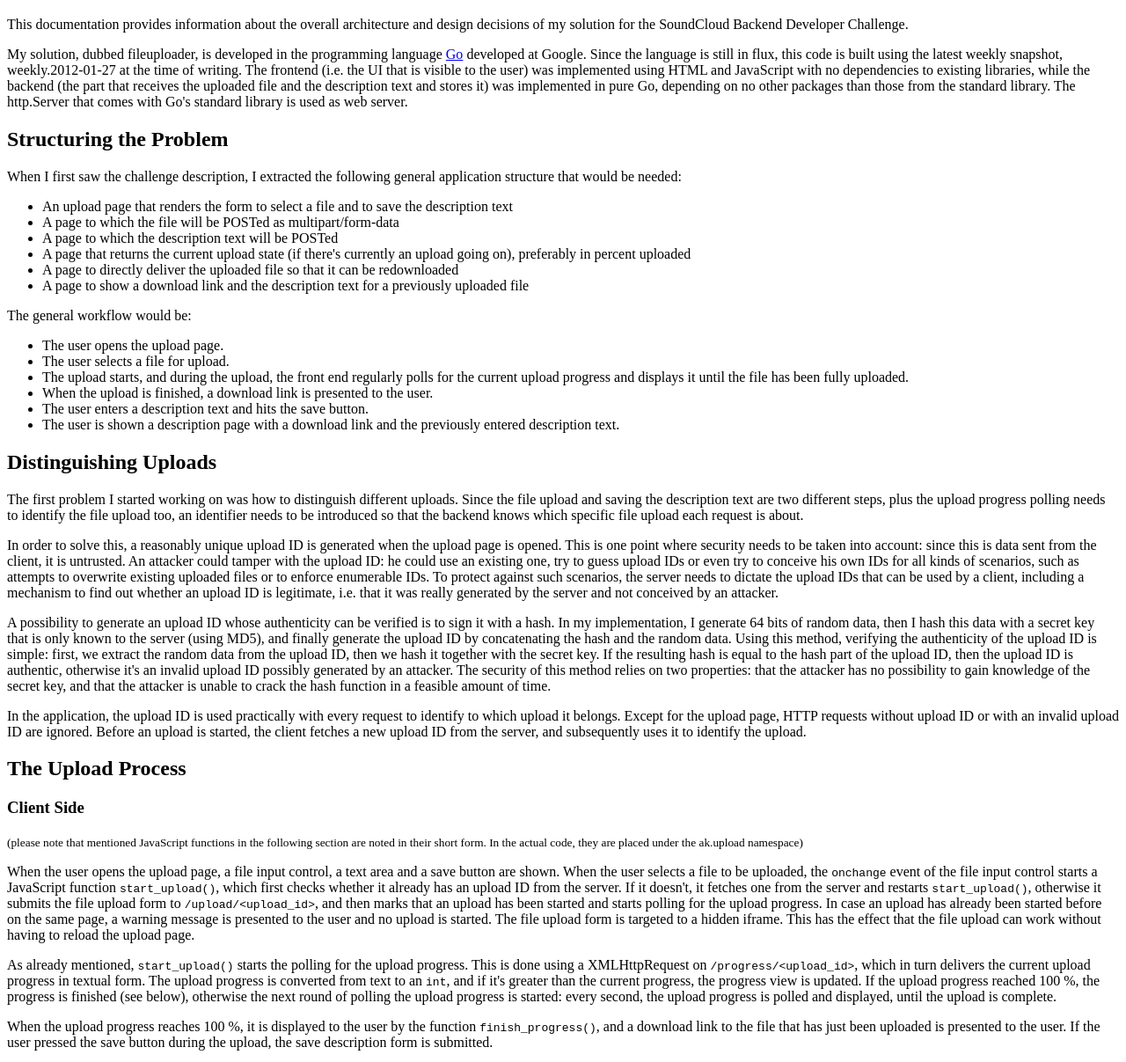
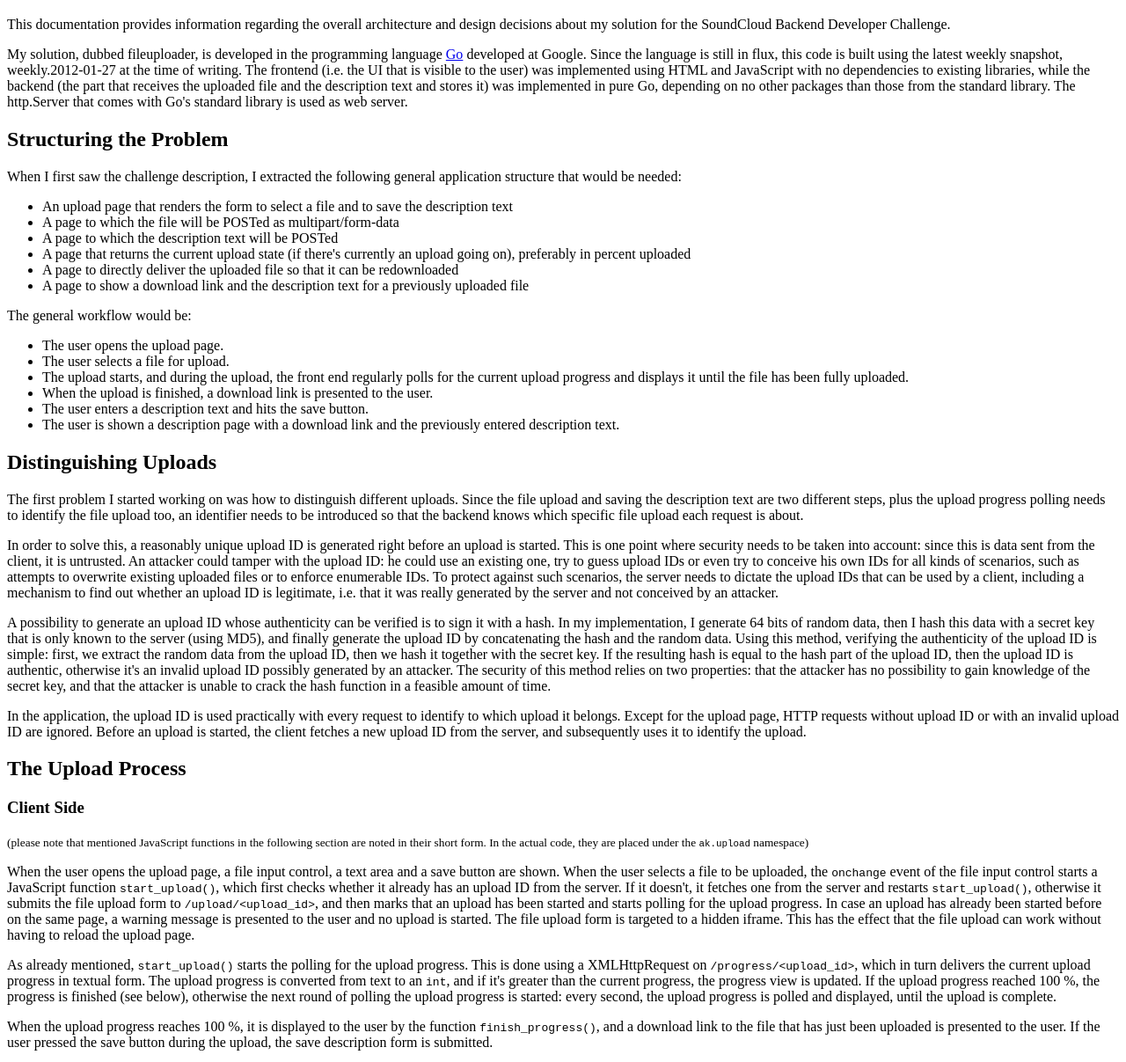
Before and after one commit to akrennmair/fileuploader, a plain HTML site: page docs/index.html in a window 1280 px wide. Shown: the part 61-1268 px from the top of the page at 88% size. Drawn offline with Linux system fonts and the light colour scheme.

Commit message:
add corrections to documentation.

```diff
--- a/docs/index.html
+++ b/docs/index.html
@@ -7,7 +7,7 @@
 	<body>
 		<h1>Documentation for fileuploader by Andreas Krennmair</h1>
 		<p>
-			This documentation provides information about the overall architecture and design decisions of my solution for the SoundCloud Backend Developer Challenge.
+			This documentation provides information regarding the overall architecture and design decisions about my solution for the SoundCloud Backend Developer Challenge.
 		</p>
 		<p>
 			My solution, dubbed fileuploader, is developed in the programming language <a href="http://golang.org/">Go</a> developed at Google. Since the language is still in flux,
@@ -46,7 +46,7 @@
 			request is about.
 		</p>
 		<p>
-			In order to solve this, a reasonably unique upload ID is generated when the upload page is opened. This is one point where security needs to be taken into
+			In order to solve this, a reasonably unique upload ID is generated right before an upload is started. This is one point where security needs to be taken into
 			account: since this is data sent from the client, it is untrusted. An attacker could tamper with the upload ID: he could use an existing one, try to guess upload IDs or even try to conceive his own IDs
 			for all kinds of scenarios, such as attempts to overwrite existing uploaded files or to enforce enumerable IDs.
 			To protect against such scenarios, the server needs to dictate the upload IDs that can be used by a client, including a mechanism to find out whether an upload ID is legitimate, i.e. that it was
@@ -67,7 +67,7 @@
 		</p>
 		<h2>The Upload Process</h2>
 		<h3>Client Side</h3>
-		<p><small>(please note that mentioned JavaScript functions in the following section are noted in their short form. In the actual code, they are placed under the ak.upload namespace)</small></p>
+		<p><small>(please note that mentioned JavaScript functions in the following section are noted in their short form. In the actual code, they are placed under the <tt>ak.upload</tt> namespace)</small></p>
 		<p>
 			When the user opens the upload page, a file input control, a text area and a save button are shown. When the user selects a file to be uploaded, the <tt>onchange</tt>
 			event of the file input control starts a JavaScript function <tt>start_upload()</tt>, which first checks whether it already has an upload ID from the server. If it
@@ -137,7 +137,7 @@
 		<p>
 			This description page first validates the upload ID, and then fetches the corresponding description text and original filename, and displays them alongside with the download link.
 			If an upload hasn't completed yet, the server sends an HTTP 403 instead, and displays "forbidden" to the user. Displaying the description text requires
-			another security consideration: both the description text and the original filename are untrusted user input and thus must be escaped accordingly,
+			another security consideration: both the description text and the original filename are un-trusted user input and thus must be escaped accordingly,
 			otherwise the application would be vulnerable to cross-site scripting (XSS), as users would have free control over the page's content.
 		</p>
 		<p>
@@ -149,7 +149,7 @@
 		<h3>Storage</h3>
 		<p>
 			In my implementation, I chose to store both the uploaded files and the corresponding metadata (description text, upload progress, original filename) in a
-			key-value store, namely the one which practically every operating system comes with: the filesystem.
+			key-value store, namely the one which practically every operating system comes with, i.e. the filesystem.
 			Not only allows this a simple implementation (each operation on an entry, such as adding a new key-value pair, deleting an existing key, or updating
 			the value of an existing key, maps to a few simple file operations), it also keeps practically all state about each upload out of the server.
 		</p>
```
